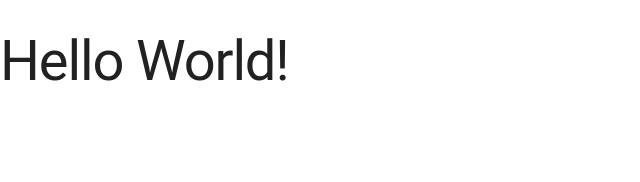
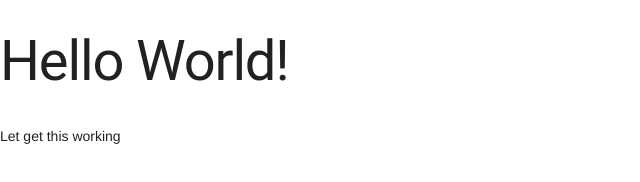
Before and after one commit to alanttran/JobBnB, a plain HTML site: page index.html in a window 1280 px wide. Shown: the whole page, without its empty margins (0-640 px from the left). Drawn offline with nearby package versions, Linux system fonts and the light colour scheme; files that its build step writes are made by us from their sources.

Commit message:
updated body of html

```diff
--- a/index.html
+++ b/index.html
@@ -16,6 +16,7 @@
 
 <body>
 	<h1>Hello World!</h1>
+	<p>Let get this working</p>
 
 </body>
 
```
